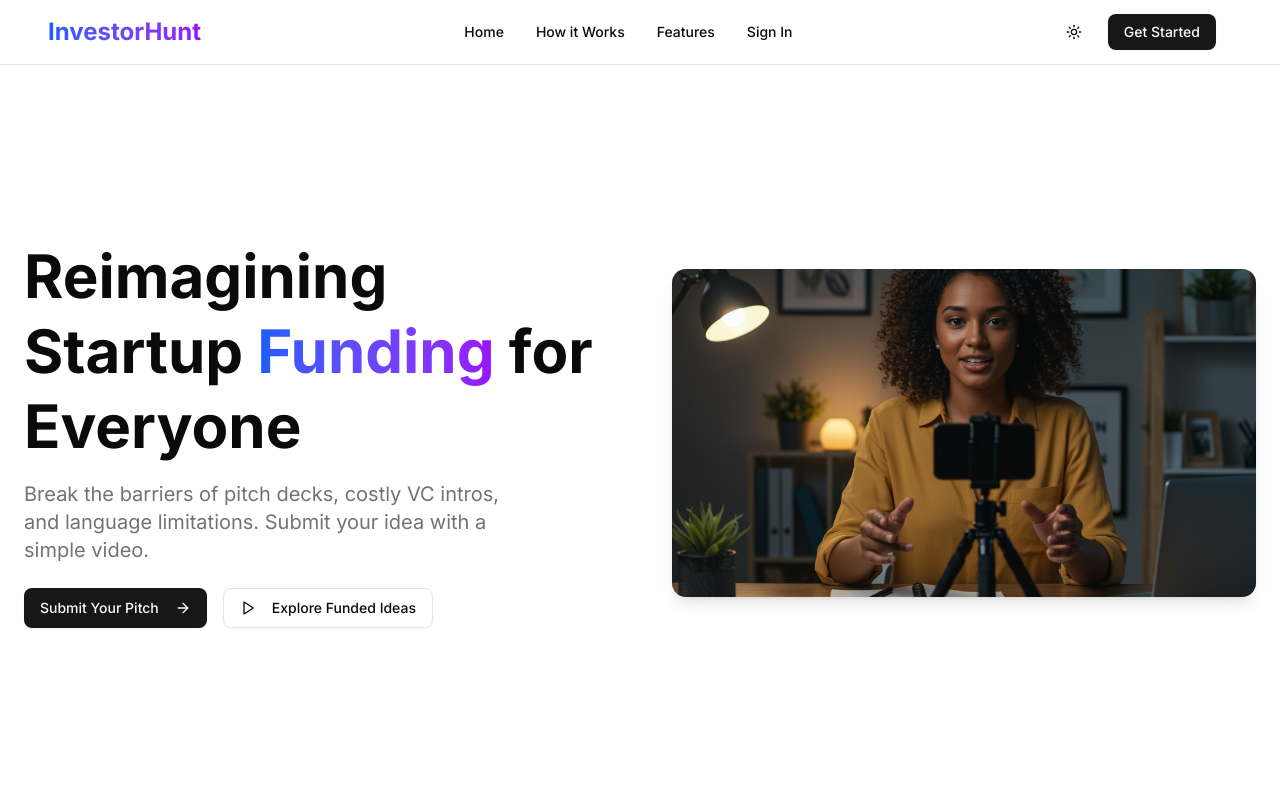
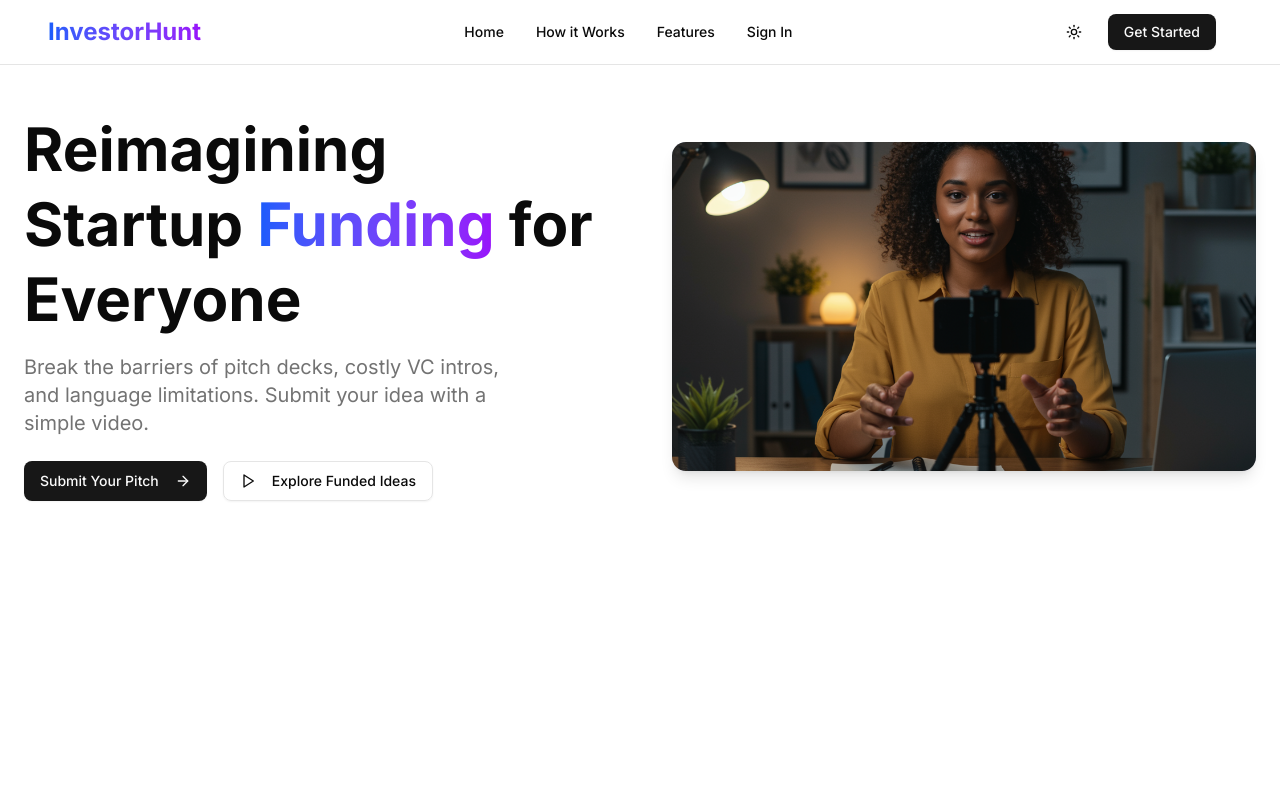
Before and after one commit to BikramMondal5/Investor-Hunter, a Next.js app: page / in a window 1280 px wide. Shown: the top 800 px of the page. Built offline with nearby package versions, Linux system fonts and the light colour scheme.

Commit message:
upload35

```diff
--- a/components/landing-page-content.tsx
+++ b/components/landing-page-content.tsx
@@ -32,7 +32,7 @@ export function LandingPageContent() {
       <Header />
 
       {/* Hero Section */}
-      <section className="min-h-[calc(100vh-4rem)] flex items-center w-full px-3 sm:px-4 md:px-6 pt-0 mt-0">
+      <section className="min-h-[calc(100vh-4rem)] flex w-full px-3 sm:px-4 md:px-6 pt-12 mt-[-1px]">
         <div className="container mx-auto w-full max-w-[1400px]">
           <div className="grid lg:grid-cols-2 gap-6 xl:gap-16 items-center">
             <div className="space-y-6">
```
Also changed, not shown: public/screenshot_2025-08-04_21-38-36.png (added).
